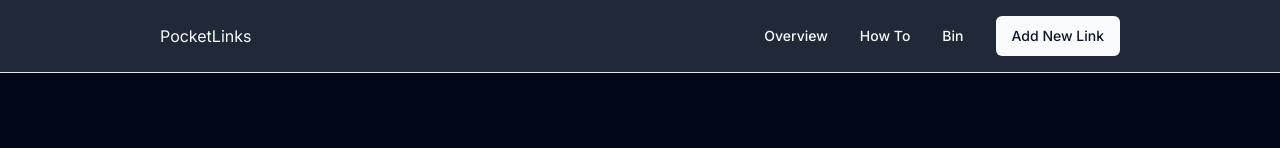
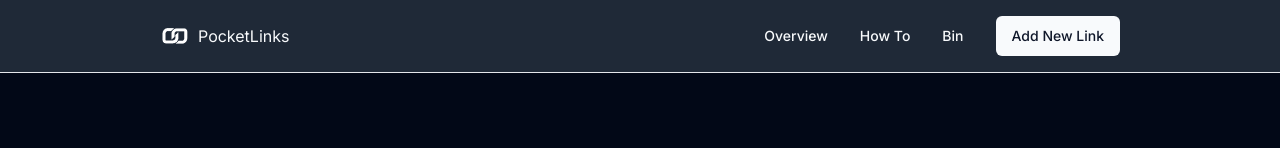
Before and after one commit to Gunnar50/pocket-links-nextjs-ts, a Next.js app: page /howto in a window 1280 px wide. Shown: the top 148 px of the page. Built offline with nearby package versions, Linux system fonts and the light colour scheme.

Commit message:
added logo

```diff
--- a/src/app/Header.tsx
+++ b/src/app/Header.tsx
@@ -9,7 +9,14 @@
 	return (
 		<div className="border-b bg-gray-800 justify-between p-4">
 			<div className="mx-auto flex items-center justify-between max-w-[60rem]">
-				<div>
+				<div className="flex items-center">
+					<Image
+						src="/logo.png"
+						width={30}
+						height={30}
+						alt="logo"
+						className="mr-2"
+					/>
 					<a href="/">PocketLinks</a>
 				</div>
 				<div className="flex items-center gap-4">
```
Also changed, not shown: public/logo.png (added).
